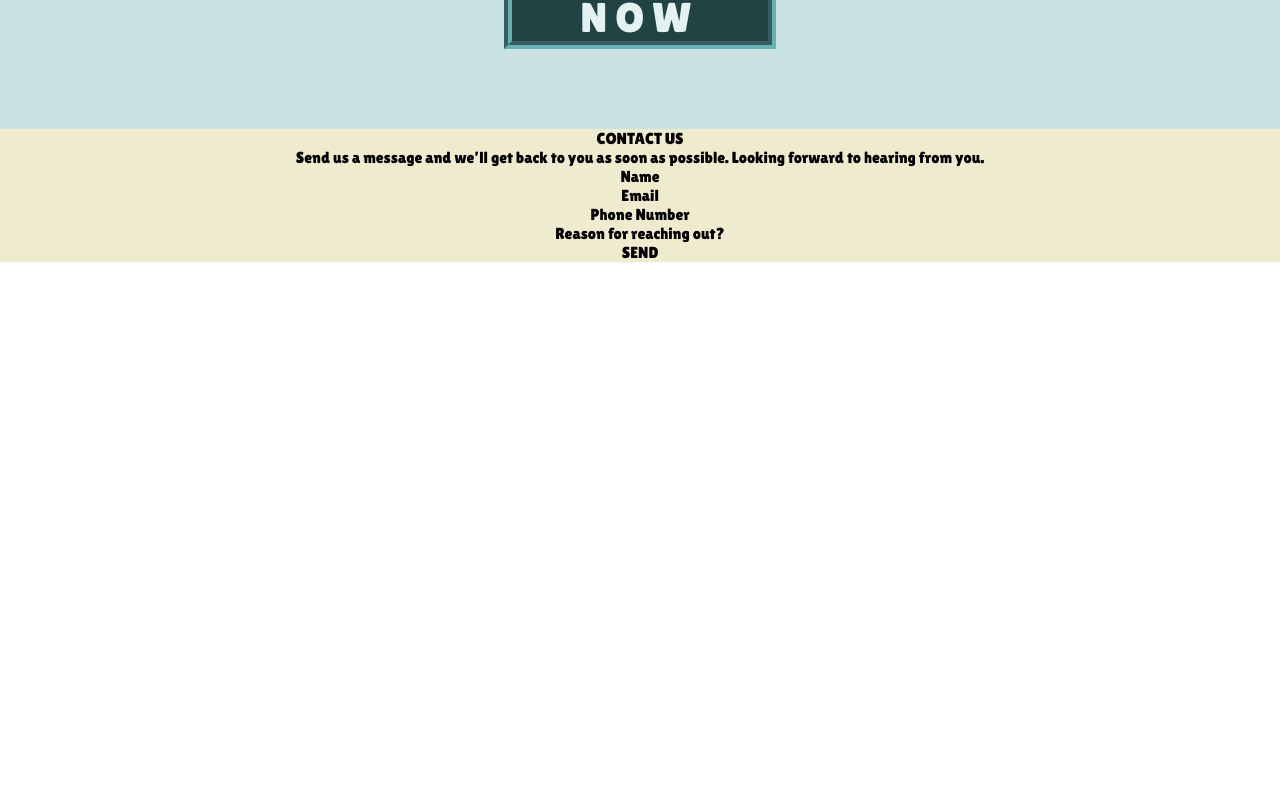
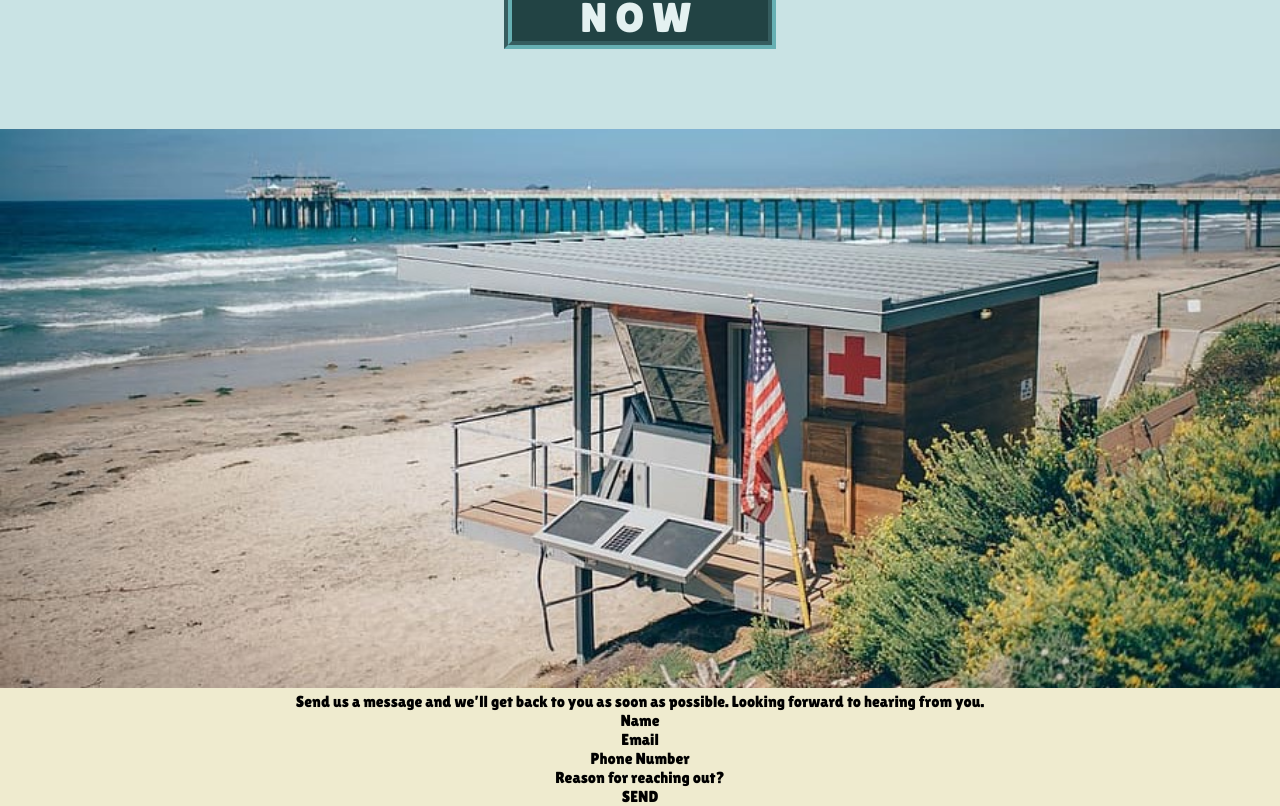
Before and after one commit to Rafaelh1x1/hmsw, a React (Create React App) app: page / in a window 1280 px wide. Shown: the part 4098-4904 px from the top of the page. Before the commit the page ends 4360 px from the top, so only its background shows below. Built offline with nearby package versions, Linux system fonts and the light colour scheme.

Commit message:
Started contact-us section

```diff
--- a/src/components/contacussection.js
+++ b/src/components/contacussection.js
@@ -3,7 +3,18 @@
 export default function ContactUsSection() {
   return (
     <div className="container">
-      <p> CONTACT US</p>
+      <div>
+        <div>
+          <img
+            src={require("./images/contact-us-img.jpg")}
+            alt="Lifeguard station on a beach "
+            width="100%vw"
+            height="auto"
+          />
+        </div>
+        <div></div>
+      </div>
+
       <p>
         Send us a message and we’ll get back to you as soon as possible. Looking
         forward to hearing from you.
```
Also changed, not shown: src/components/images/contact-us-img.jpg, src/components/images/contact-us.jpg.
